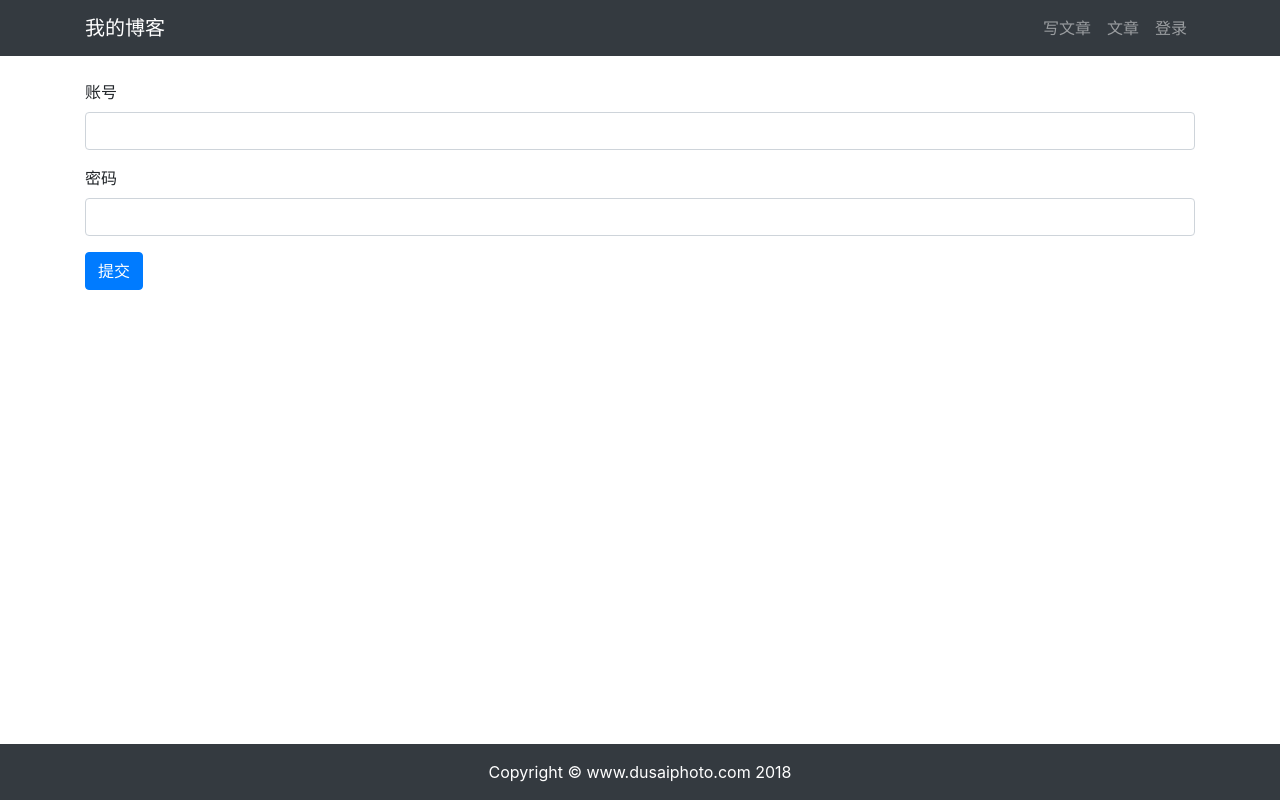
After one commit to ltfred/blog, a Django app: page /user/login/ in a window 1280 px wide. The commit adds this page. Run offline with Django 3.2, Linux system fonts and the light colour scheme; some libraries are stand-ins or nearby versions.

Commit message:
user login

```diff
--- a/my_blog/article/models.py
+++ b/my_blog/article/models.py
@@ -1,5 +1,5 @@
-from django.contrib.auth.models import User
 from django.db import models
+from userprofile.models import User
 from utils.models import BaseModel
 
 
--- a/my_blog/my_blog/urls.py
+++ b/my_blog/my_blog/urls.py
@@ -18,5 +18,6 @@ from django.contrib import admin
 
 urlpatterns = [
     url(r'^admin/', admin.site.urls),
-    url(r'^article/', include('article.urls', namespace='article'))
+    url(r'^article/', include('article.urls', namespace='article')),
+    url(r'^user/', include('userprofile.urls', namespace='userprofile')),
 ]
--- a/my_blog/templates/header.html
+++ b/my_blog/templates/header.html
@@ -16,6 +16,26 @@
                 <li class="nav-item">
                     <a class="nav-link" href="{% url 'article:article_list' %}">文章</a>
                 </li>
+
+                <!-- Django的 if 模板语句 -->
+                {% if user.is_authenticated %}
+                    <!-- 如果用户已经登录，则显示用户名下拉框 -->
+                    <li class="nav-item dropdown">
+                        <a class="nav-link dropdown-toggle" href="#" id="navbarDropdown" role="button"
+                           data-toggle="dropdown" aria-haspopup="true" aria-expanded="false">
+                            {{ user.username }}
+                        </a>
+                        <div class="dropdown-menu" aria-labelledby="navbarDropdown">
+                           <a class="dropdown-item" href='{% url "userprofile:logout" %}'>退出登录</a>
+                        </div>
+                    </li>
+                    <!-- 如果用户未登录，则显示 “登录” -->
+                {% else %}
+                    <li class="nav-item">
+                        <a class="nav-link" href="{% url 'userprofile:login' %}">登录</a>
+                    </li>
+                    <!-- if 语句在这里结束 -->
+                {% endif %}
             </ul>
         </div>
 
--- /dev/null
+++ b/my_blog/templates/userprofile/login.html
@@ -0,0 +1,26 @@
+{% extends "base.html" %} {% load staticfiles %}
+{% block title %} 登录 {% endblock title %}
+{% block content %}
+<div class="container">
+    <div class="row">
+        <div class="col-12">
+            <br>
+            <form method="post" action=".">
+                {% csrf_token %}
+                <!-- 账号 -->
+                <div class="form-group">
+                    <label for="username">账号</label>
+                    <input type="text" class="form-control" id="username" name="username">
+                </div>
+                <!-- 密码 -->
+                <div class="form-group">
+                    <label for="password">密码</label>
+                    <input type="password" class="form-control" id="password" name="password">
+                </div>
+                <!-- 提交按钮 -->
+                <button type="submit" class="btn btn-primary">提交</button>
+            </form>
+        </div>
+    </div>
+</div>
+{% endblock content %}
--- /dev/null
+++ b/my_blog/userprofile/urls.py
@@ -0,0 +1,10 @@
+from django.conf.urls import url
+
+from userprofile import views
+
+urlpatterns = [
+    # 登录
+    url(r'^login/$', views.LoginView.as_view(), name='login'),
+    # 退出登录
+    url(r'^logout/$', views.LogoutView.as_view(), name='logout'),
+]
--- a/my_blog/userprofile/views.py
+++ b/my_blog/userprofile/views.py
@@ -1,3 +1,42 @@
-from django.shortcuts import render
+from django import http
+from django.contrib.auth import login, logout
+from django.shortcuts import render, redirect
+from django.urls import reverse
+from django.views import View
 
-# Create your views here.
+from userprofile.models import User
+
+
+class LoginView(View):
+    """用户登录"""
+
+    def get(self, request):
+        """返回登录界面"""
+        return render(request, 'userprofile/login.html')
+
+    def post(self, request):
+        # 获取参数
+        username = request.POST.get('username')
+        password = request.POST.get('password')
+
+        if not all([username, password]):
+            return http.HttpResponse('参数错误')
+
+        try:
+            user = User.objects.get(username=username)
+        except:
+            return http.HttpResponse('用户名或密码错误')
+        if not user.check_password(password):
+            return http.HttpResponse('用户名或密码错误')
+
+        # 状态保持
+        login(request, user)
+
+        return redirect(reverse('article:article_list'))
+
+
+class LogoutView(View):
+    """退出登录"""
+    def get(self, request):
+        logout(request)
+        return redirect(reverse('article:article_list'))
```
Also changed, not shown: my_blog/my_blog/settings.py (+30 -0 lines), my_blog/templates/userprofile/register.html (added, +36 -0 lines), my_blog/userprofile/models.py (+17 -0 lines), my_blog/article/migrations/0001_initial.py, my_blog/article/migrations/0002_articlepost_author.py (added), my_blog/userprofile/migrations/0001_initial.py (added), 1 other file.
